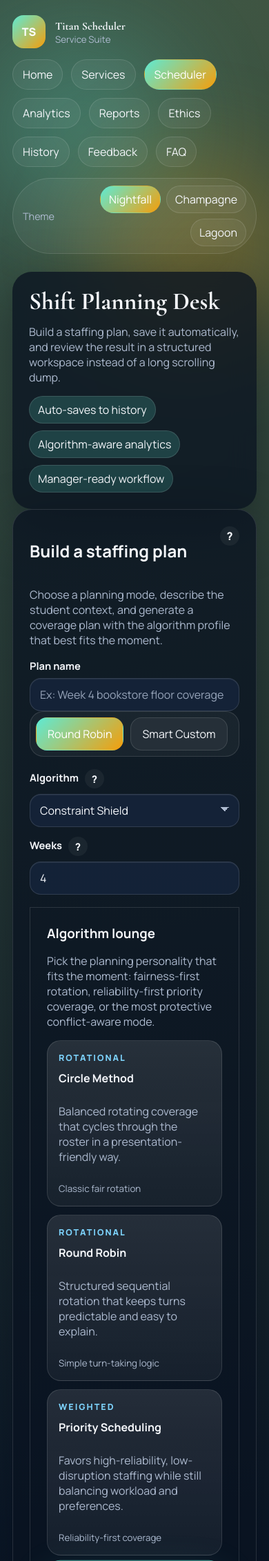
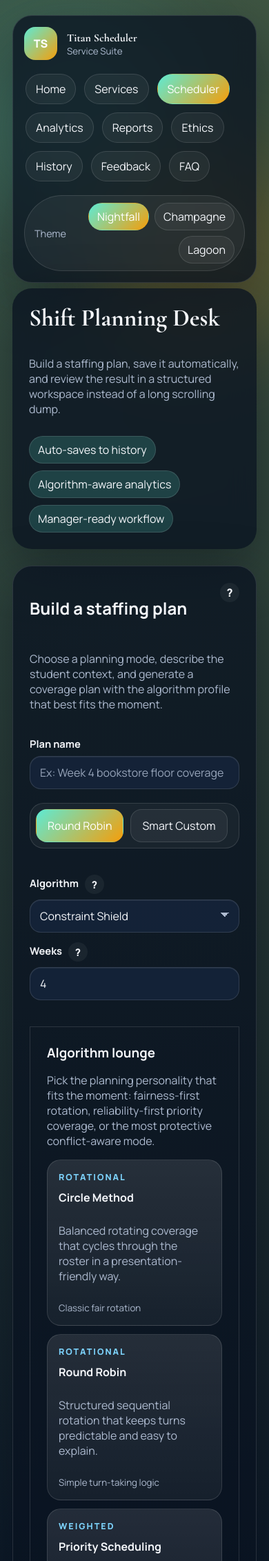
Before and after one commit to sameernagar-hub/titan-smart-scheduler, a Flask app: page /scheduler in a window 390 px wide. Shown: the top 2263 px of the page at 69% size. Run offline with Flask 3, Linux system fonts and the light colour scheme; some libraries are stand-ins or nearby versions.

Commit message:
Polish layout and add integration coverage

```diff
--- a/static/css/style.css
+++ b/static/css/style.css
@@ -89,12 +89,19 @@ img { max-width: 100%; display: block; }
 .site-footer { position: relative; z-index: 1; }
 
 .topbar {
-  display: flex;
-  flex-wrap: wrap;
+  max-width: 1400px;
+  margin: 0 auto;
+  padding: 22px 28px 0;
+}
+
+.topbar-shell {
+  display: grid;
+  grid-template-columns: auto minmax(0, 1fr) auto;
   align-items: center;
-  justify-content: space-between;
-  gap: 16px 20px;
-  padding: 22px 28px 18px;
+  gap: 18px 22px;
+  padding: 18px 20px;
+  border: 1px solid var(--line);
+  border-radius: 28px;
 }
 
 .brand {
@@ -103,6 +110,7 @@ img { max-width: 100%; display: block; }
   gap: 14px;
   text-decoration: none;
   flex: 0 0 auto;
+  min-width: 0;
 }
 
 .brand-mark {
@@ -132,9 +140,12 @@ img { max-width: 100%; display: block; }
   display: flex;
   flex-wrap: wrap;
   gap: 12px;
-  justify-content: flex-end;
-  flex: 1 1 720px;
-  min-width: min(100%, 520px);
+  justify-content: center;
+  min-width: 0;
+  overflow-x: auto;
+  overflow-y: hidden;
+  padding: 2px;
+  scrollbar-width: thin;
 }
 
 .main-nav a,
@@ -166,6 +177,7 @@ textarea,
   border-radius: 999px;
   background: var(--panel-2);
   text-decoration: none;
+  white-space: nowrap;
 }
 
 .main-nav a.active {
@@ -178,8 +190,9 @@ textarea,
   display: inline-flex;
   align-items: center;
   gap: 10px;
-  margin-left: auto;
   flex: 0 0 auto;
+  justify-self: end;
+  min-width: 0;
 }
 
 .theme-picker span { color: var(--muted); font-size: 0.9rem; }
@@ -203,6 +216,8 @@ textarea,
   max-width: 1400px;
   margin: 0 auto;
   padding: 8px 28px 36px;
+  display: grid;
+  gap: 24px;
 }
 
 .glass {
@@ -270,9 +285,12 @@ body.page-ready .page-shell > * {
 .stats-grid { display: grid; gap: 18px; }
 
 .hero-metrics { grid-template-columns: repeat(1, 1fr); align-content: start; }
+.stats-band { grid-template-columns: repeat(auto-fit, minmax(180px, 1fr)); }
+.content-grid { gap: 20px; }
 .metric-tile {
   position: relative;
   overflow: hidden;
+  min-width: 0;
 }
 .metric-tile::after {
   content: "";
@@ -375,6 +393,32 @@ body.page-ready .page-shell > * {
 
 .section-head { margin-bottom: 12px; }
 .section-head h2 { margin: 0; font-size: 2rem; }
+.page-intro,
+.table-card,
+.chart-card,
+.feature-card,
+.spotlight-card,
+.activity-stage,
+.report-preview-card,
+.footer-card,
+.panel,
+.card { min-width: 0; }
+.panel {
+  display: grid;
+  gap: 20px;
+  align-content: start;
+}
+.panel-heading,
+.section-head {
+  display: grid;
+  gap: 10px;
+}
+.panel-heading h2,
+.section-head h1,
+.section-head h2,
+.card-title-row h3 {
+  overflow-wrap: anywhere;
+}
 .card-top { display: flex; justify-content: space-between; gap: 16px; align-items: start; }
 .card-title-row,
 .calendar-toolbar {
@@ -499,7 +543,7 @@ body.page-ready .page-shell > * {
 
 .workspace {
   display: grid;
-  grid-template-columns: minmax(380px, 0.92fr) minmax(600px, 1.08fr);
+  grid-template-columns: minmax(0, 430px) minmax(0, 1fr);
   gap: 24px;
   align-items: start;
 }
@@ -550,12 +594,16 @@ body.page-ready .page-shell > * {
 .row { grid-template-columns: 1fr 1fr; }
 .row-3 { grid-template-columns: repeat(3, 1fr); }
 .dual-grid { grid-template-columns: 1.15fr 0.85fr; }
-.luxe-stats { grid-template-columns: repeat(6, 1fr); margin-bottom: 18px; }
+.luxe-stats { grid-template-columns: repeat(auto-fit, minmax(150px, 1fr)); margin-bottom: 18px; }
 .calendar-grid { grid-template-columns: repeat(7, 1fr); }
 
+label {
+  display: grid;
+  gap: 8px;
+  min-width: 0;
+}
+
 label span {
-  display: block;
-  margin-bottom: 8px;
   font-size: 0.92rem;
   font-weight: 700;
 }
@@ -629,6 +677,11 @@ textarea { resize: vertical; min-height: 90px; }
 .calendar-chip,
 .algorithm-card { padding: 16px; border-radius: 20px; background: var(--panel-2); }
 .student-card,
+.shift-card {
+  display: grid;
+  gap: 14px;
+}
+.student-card,
 .shift-card,
 .list-item,
 .assignment-pill,
@@ -656,6 +709,7 @@ textarea { resize: vertical; min-height: 90px; }
 .results-rail {
   display: grid;
   gap: 18px;
+  min-width: 0;
 }
 .results-stage {
   display: grid;
@@ -692,6 +746,9 @@ textarea { resize: vertical; min-height: 90px; }
   gap: 12px;
   align-items: center;
 }
+.bar-row.stacked {
+  grid-template-columns: minmax(0, 1.6fr) minmax(140px, 2fr) auto;
+}
 .bar-copy { display: grid; gap: 4px; }
 .bar-copy span { color: var(--muted); font-size: 0.88rem; }
 .bar-track { height: 12px; border-radius: 999px; overflow: hidden; background: rgba(255, 255, 255, 0.08); }
@@ -704,6 +761,10 @@ textarea { resize: vertical; min-height: 90px; }
 .danger-left { border-left: 4px solid var(--danger); }
 .warn-left { border-left: 4px solid var(--warn); }
 .assignment-pill { display: grid; grid-template-columns: 1.1fr 1fr 1fr; gap: 14px; }
+.assignment-pill > div {
+  min-width: 0;
+  overflow-wrap: anywhere;
+}
 .assignment-pill.conflict,
 .calendar-chip.conflict { border: 1px solid color-mix(in srgb, var(--danger) 60%, transparent); }
 .schedule-list {
@@ -720,6 +781,7 @@ textarea { resize: vertical; min-height: 90px; }
 .calendar-day { min-height: 180px; }
 .calendar-day h4 { margin-top: 0; }
 .calendar-chip { margin-bottom: 8px; }
+.calendar-chip:last-child { margin-bottom: 0; }
 .hint,
 .empty-state { color: var(--muted); }
 .empty-state {
@@ -1012,6 +1074,10 @@ textarea:focus-visible {
 }
 
 @media (max-width: 1200px) {
+  .topbar-shell {
+    grid-template-columns: 1fr;
+    justify-items: start;
+  }
   .hero-panel,
   .workspace,
   .results-layout,
@@ -1020,10 +1086,8 @@ textarea:focus-visible {
   .showcase-grid,
   .dual-grid,
   .site-footer { grid-template-columns: 1fr; }
-  .topbar { align-items: stretch; }
   .main-nav { justify-content: flex-start; }
-  .theme-picker { margin-left: 0; align-self: flex-start; }
-  .luxe-stats { grid-template-columns: repeat(3, 1fr); }
+  .theme-picker { justify-self: start; align-self: flex-start; }
   .calendar-grid { grid-template-columns: repeat(2, 1fr); }
   .coverage-row,
   .load-row { grid-template-columns: 1fr; }
@@ -1033,6 +1097,7 @@ textarea:focus-visible {
   .page-shell,
   .topbar,
   .site-footer { padding-left: 18px; padding-right: 18px; }
+  .topbar-shell { padding: 16px; }
   .grid-two,
   .row,
   .row-3,
--- a/templates/base.html
+++ b/templates/base.html
@@ -21,6 +21,7 @@
   <div class="site-bg site-bg-a"></div>
   <div class="site-bg site-bg-b"></div>
   <header class="topbar">
+    <div class="topbar-shell glass">
       <a class="brand" href="{{ url_for('home') }}">
         <span class="brand-mark">TS</span>
         <span>
@@ -45,6 +46,7 @@
           <button class="theme-chip active" type="button" data-theme="nightfall">Nightfall</button>
           <button class="theme-chip" type="button" data-theme="champagne">Champagne</button>
           <button class="theme-chip" type="button" data-theme="lagoon">Lagoon</button>
+        </div>
       </div>
     </div>
   </header>
```
Also changed, not shown: test_app_integration.py (added, +135 -0 lines). Lines whose indentation alone changed are shown as unchanged.
